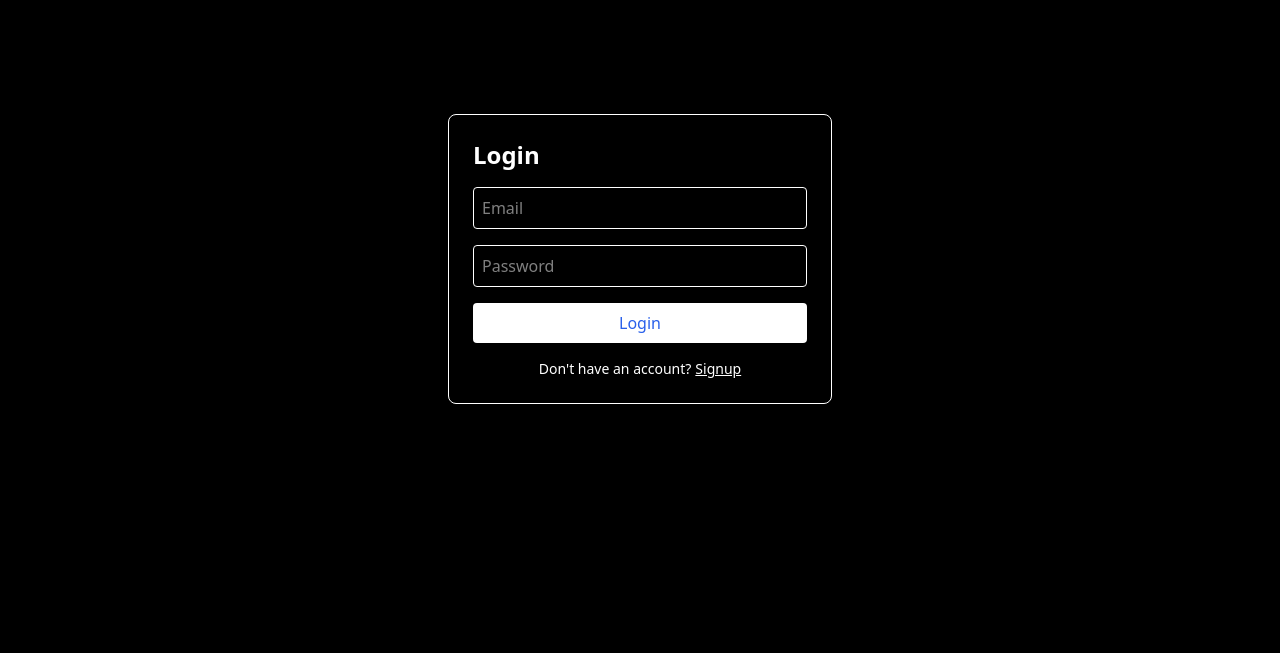
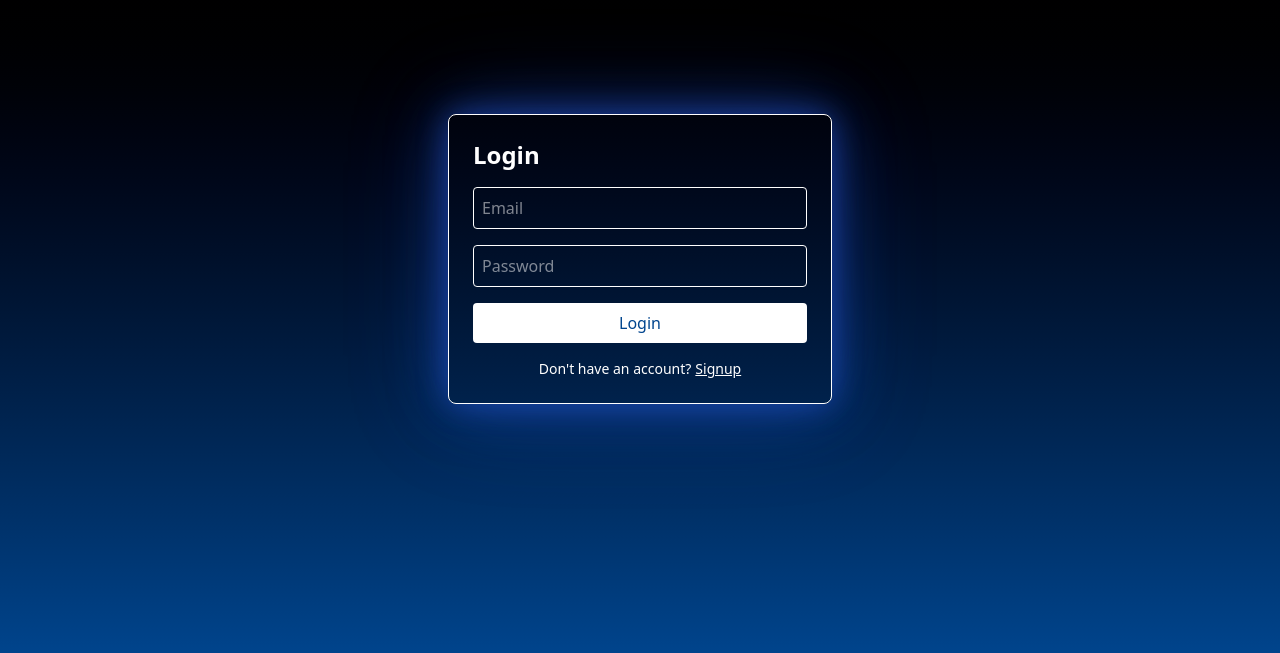
Before and after one commit to rajatrathod756/Devlog, a Next.js app in the folder web/: page /login in a window 1280 px wide. Shown: the part 141-794 px from the top of the page. Built offline with nearby package versions, Linux system fonts and the light colour scheme; no server answers.

Commit message:
primary 2 for dar changes | fade in login

```diff
--- a/web/app/globals.css
+++ b/web/app/globals.css
@@ -21,7 +21,7 @@
 
 [data-theme="dark"] {
   --color-primary-1: #000000;
-  --color-primary-2: #2960ea;
+  --color-primary-2: #00458e;
   --color-secondary-1: #ffffff;
   --color-secondary-2: #6c7280;
   --color-secondary-3: #1a1a1a;
--- a/web/app/login/page.tsx
+++ b/web/app/login/page.tsx
@@ -57,10 +57,10 @@ export default function LoginPage() {
   // }, []);
 
   return (
-    <div className="flex min-h-screen items-center justify-center">
+    <div className="flex min-h-screen items-center justify-center bg-gradient-to-b from-primary-1 via-primary-1 via-10% to-primary-2">
       <form
         onSubmit={handleLogin}
-        className="flex w-full max-w-sm flex-col gap-4 border p-6 rounded-lg border-secondary-1"
+        className="flex w-full max-w-sm flex-col gap-4 border p-6 rounded-lg border-secondary-1 shadow-[0_0_30px_rgba(41,96,234,0.45),0_0_60px_rgba(41,96,234,0.35),0_0_100px_rgba(41,96,234,0.25)]"
       >
         <h1 className="text-2xl font-bold text-secondary-1">Login</h1>
 
```
